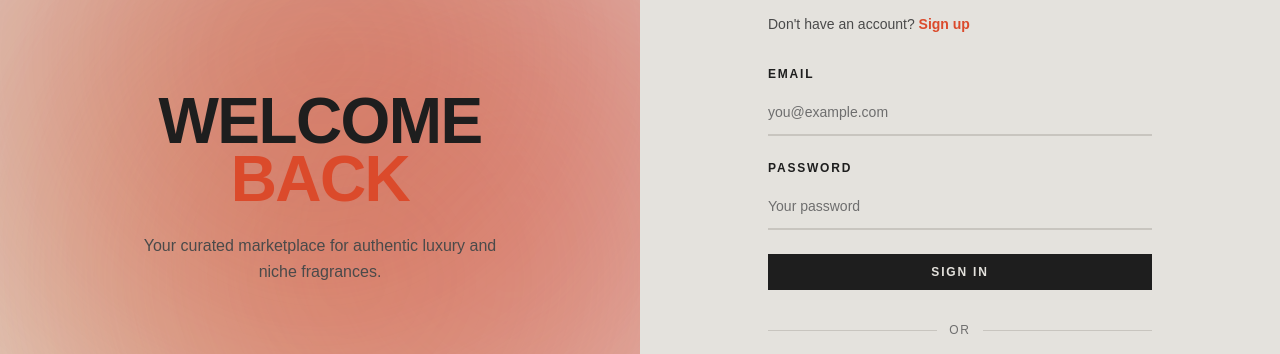
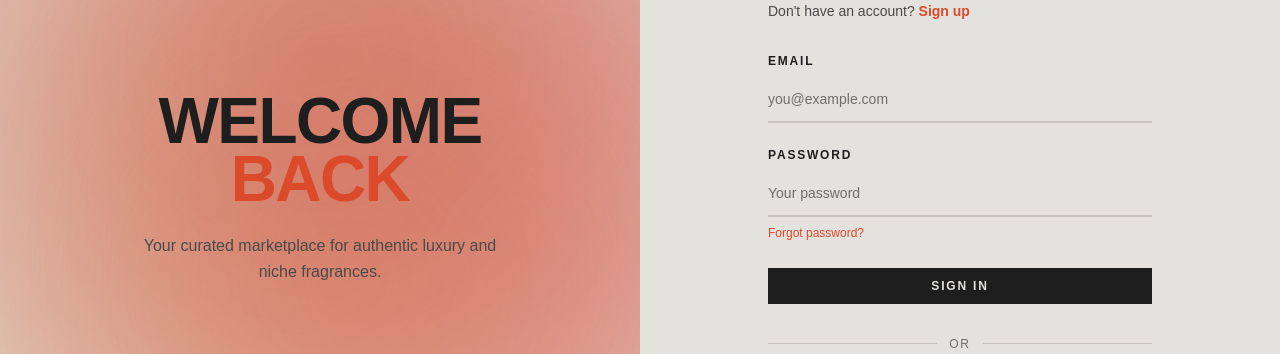
Before and after one commit to seiferco/scent-resort, a Next.js app in the folder frontend/: page /login in a window 1280 px wide. Shown: the part 243-597 px from the top of the page. Built offline with nearby package versions, Linux system fonts and the light colour scheme; no server answers; a web font is replaced by a local one.

Commit message:
improve auth error messages and add forgot password
- Map Firebase error codes to user-friendly messages
- Add forgot password flow with reset email on login page
- Hide Firebase implementation details from users

Co-Authored-By: Claude Opus 4.6 <noreply@anthropic.com>

```diff
--- a/frontend/src/app/login/page.tsx
+++ b/frontend/src/app/login/page.tsx
@@ -9,13 +9,33 @@ import { GradientBlobs } from '@/components/ui/GradientBlobs';
 import { Button } from '@/components/ui/Button';
 import { Input } from '@/components/ui/Input';
 
+function getAuthError(err: any): string {
+  const code = err?.code || '';
+  switch (code) {
+    case 'auth/invalid-credential':
+    case 'auth/wrong-password':
+    case 'auth/user-not-found':
+      return 'Invalid email or password.';
+    case 'auth/too-many-requests':
+      return 'Too many failed attempts. Please try again later.';
+    case 'auth/user-disabled':
+      return 'This account has been disabled.';
+    case 'auth/invalid-email':
+      return 'Please enter a valid email address.';
+    default:
+      return 'Something went wrong. Please try again.';
+  }
+}
+
 export default function LoginPage() {
-  const { signIn, signInWithGoogle, user, loading: authLoading } = useAuth();
+  const { signIn, signInWithGoogle, resetPassword, user, loading: authLoading } = useAuth();
   const router = useRouter();
   const [email, setEmail] = useState('');
   const [password, setPassword] = useState('');
   const [error, setError] = useState('');
   const [loading, setLoading] = useState(false);
+  const [resetSent, setResetSent] = useState(false);
+  const [resetting, setResetting] = useState(false);
 
   useEffect(() => {
     if (!authLoading && user) {
@@ -31,7 +51,7 @@ export default function LoginPage() {
       await signIn(email, password);
       router.push('/listings');
     } catch (err: any) {
-      setError(err.message || 'Failed to sign in');
+      setError(getAuthError(err));
     } finally {
       setLoading(false);
     }
@@ -42,7 +62,7 @@ export default function LoginPage() {
       await signInWithGoogle();
       router.push('/listings');
     } catch (err: any) {
-      setError(err.message || 'Failed to sign in with Google');
+      setError(getAuthError(err));
     }
   }
 
@@ -100,6 +120,7 @@ export default function LoginPage() {
               onChange={(e) => setEmail(e.target.value)}
               placeholder="you@example.com"
             />
+            <div>
               <Input
                 id="password"
                 type="password"
@@ -109,6 +130,37 @@ export default function LoginPage() {
                 onChange={(e) => setPassword(e.target.value)}
                 placeholder="Your password"
               />
+              <button
+                type="button"
+                disabled={resetting}
+                onClick={async () => {
+                  if (!email.trim()) {
+                    setError('Enter your email above, then click forgot password.');
+                    return;
+                  }
+                  setResetting(true);
+                  setError('');
+                  try {
+                    await resetPassword(email);
+                    setResetSent(true);
+                  } catch {
+                    setError('Could not send reset email. Please check your email address.');
+                  } finally {
+                    setResetting(false);
+                  }
+                }}
+                className="mt-2 text-xs font-medium text-accent hover:opacity-70 transition-opacity"
+              >
+                {resetting ? 'Sending...' : 'Forgot password?'}
+              </button>
+            </div>
+
+            {resetSent && (
+              <div className="border border-foreground p-3 text-sm text-foreground font-medium">
+                Password reset email sent. Check your inbox.
+              </div>
+            )}
+
             <Button type="submit" loading={loading} className="w-full">
               Sign In
             </Button>
--- a/frontend/src/app/register/page.tsx
+++ b/frontend/src/app/register/page.tsx
@@ -8,6 +8,22 @@ import { useAuth } from '@/components/auth/AuthProvider';
 import { GradientBlobs } from '@/components/ui/GradientBlobs';
 import { Button } from '@/components/ui/Button';
 import { Input } from '@/components/ui/Input';
+
+function getAuthError(err: any): string {
+  const code = err?.code || '';
+  switch (code) {
+    case 'auth/email-already-in-use':
+      return 'An account with this email already exists.';
+    case 'auth/invalid-email':
+      return 'Please enter a valid email address.';
+    case 'auth/weak-password':
+      return 'Password is too weak. Please use at least 8 characters.';
+    case 'auth/too-many-requests':
+      return 'Too many attempts. Please try again later.';
+    default:
+      return 'Something went wrong. Please try again.';
+  }
+}
 
 export default function RegisterPage() {
   const { signUp, signInWithGoogle, user, loading: authLoading } = useAuth();
@@ -42,7 +58,7 @@ export default function RegisterPage() {
       await signUp(email, password);
       router.push('/listings');
     } catch (err: any) {
-      setError(err.message || 'Failed to create account');
+      setError(getAuthError(err));
     } finally {
       setLoading(false);
     }
@@ -53,7 +69,7 @@ export default function RegisterPage() {
       await signInWithGoogle();
       router.push('/listings');
     } catch (err: any) {
-      setError(err.message || 'Failed to sign in with Google');
+      setError(getAuthError(err));
     }
   }
 
--- a/frontend/src/components/auth/AuthProvider.tsx
+++ b/frontend/src/components/auth/AuthProvider.tsx
@@ -8,6 +8,7 @@ import {
   signOut as firebaseSignOut,
   GoogleAuthProvider,
   signInWithPopup,
+  sendPasswordResetEmail,
   User as FirebaseUser,
 } from 'firebase/auth';
 import { getFirebaseAuth } from '@/lib/firebase';
@@ -22,6 +23,7 @@ interface AuthContextType {
   signUp: (email: string, password: string) => Promise<void>;
   signInWithGoogle: () => Promise<void>;
   signOut: () => Promise<void>;
+  resetPassword: (email: string) => Promise<void>;
   refreshUser: () => Promise<void>;
 }
 
@@ -76,6 +78,10 @@ export function AuthProvider({ children }: { children: ReactNode }) {
     setUser(null);
   }
 
+  async function resetPassword(email: string) {
+    await sendPasswordResetEmail(getFirebaseAuth(), email);
+  }
+
   async function refreshUser() {
     if (firebaseUser) {
       await fetchUserProfile();
@@ -92,6 +98,7 @@ export function AuthProvider({ children }: { children: ReactNode }) {
         signUp,
         signInWithGoogle,
         signOut,
+        resetPassword,
         refreshUser,
       }}
     >
```
Lines whose indentation alone changed are shown as unchanged.
